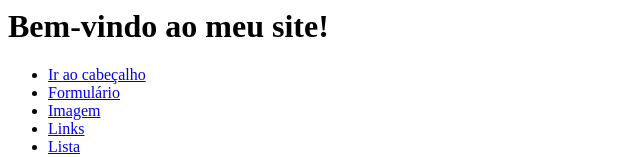
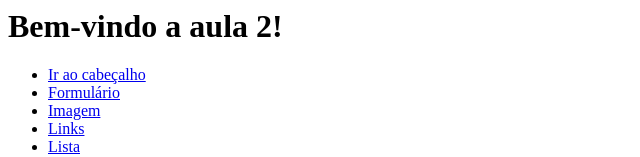
Before and after one commit to alefesouza/alefesouza.github.io, a plain HTML site: page index.html in a window 1280 px wide. Shown: the top 157 px of the page, without its empty margins (0-640 px from the left). Drawn offline with Linux system fonts and the light colour scheme.

Commit message:
Altera a home

```diff
--- a/index.html
+++ b/index.html
@@ -5,7 +5,7 @@
     <title>Meu site</title>
 </head>
 <body>
-    <h1>Bem-vindo ao meu site!</h1>
+    <h1>Bem-vindo a aula 2!</h1>
 
     <ul>
         <li>
```
